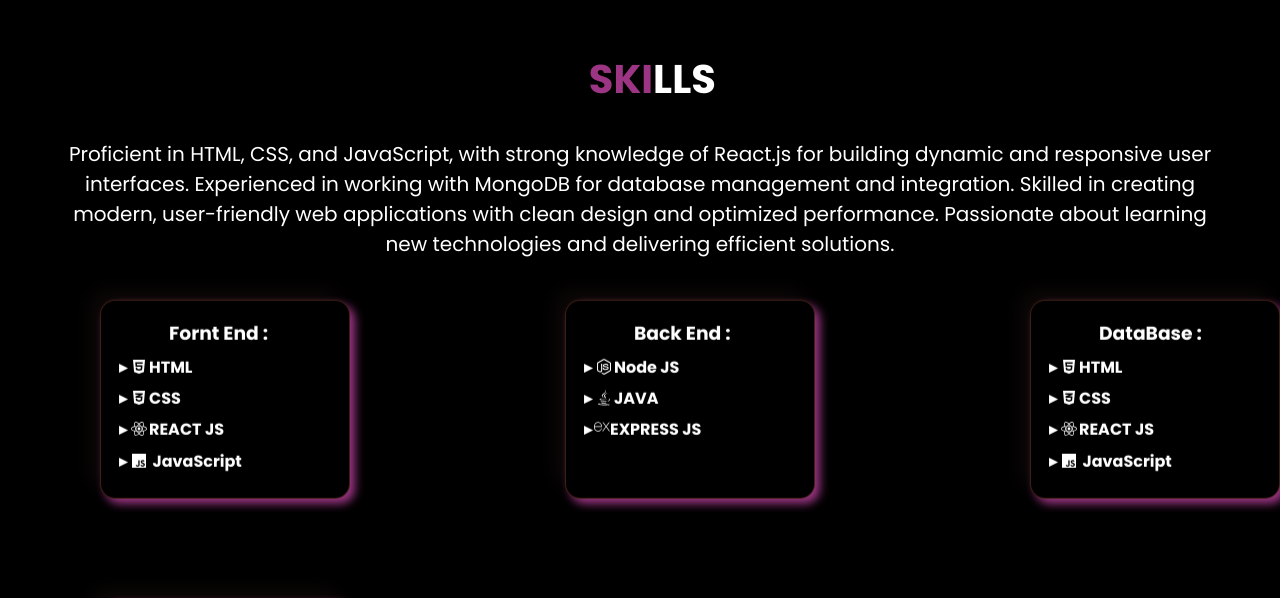
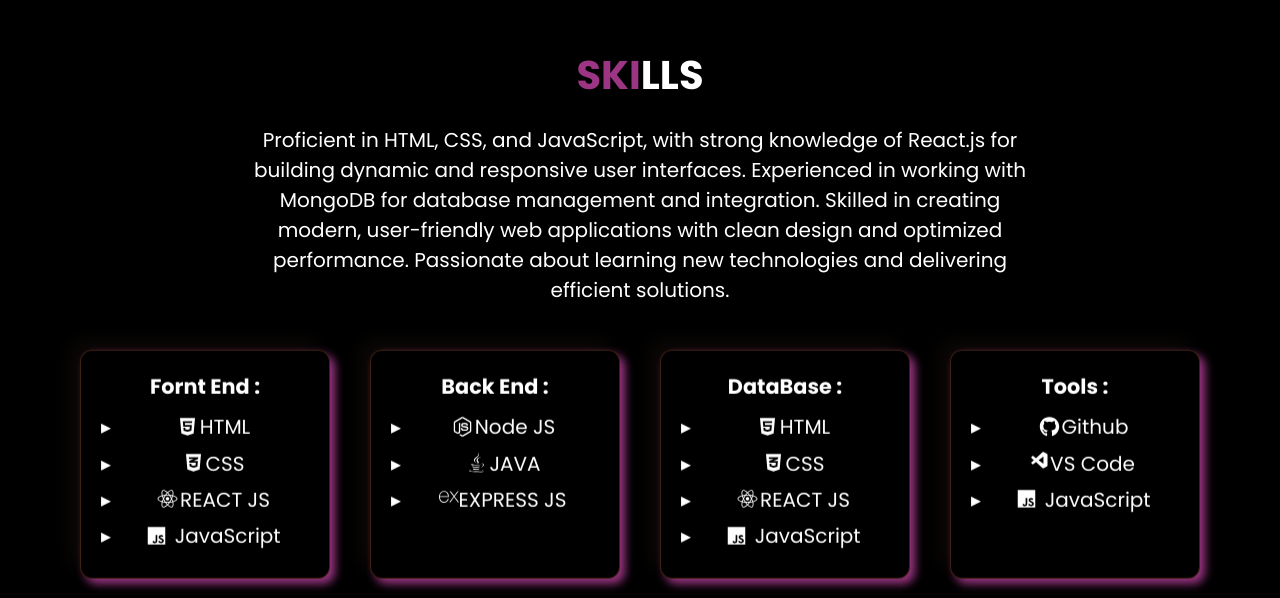
Before and after one commit to ssudharshan-s/portfolio, a React (Create React App) app: page / in a window 1280 px wide. Shown: the part 1551-2149 px from the top of the page. Built offline with nearby package versions, Linux system fonts and the light colour scheme.

Commit message:
Updated files and added resume PDF

```diff
--- a/package.json
+++ b/package.json
@@ -1,4 +1,5 @@
 {
+
   "name": "port",
   "version": "0.1.0",
   "private": true,
@@ -26,6 +27,8 @@
     "build": "react-scripts build",
     "test": "react-scripts test",
     "eject": "react-scripts eject"
+
+
   },
   "eslintConfig": {
     "extends": [
--- a/src/App.css
+++ b/src/App.css
@@ -17,3 +17,15 @@
 a{
   text-decoration: none;
 }
+/* Base (mobile) layout styles */
+body { font-size: 16px; }
+
+@media (min-width: 768px) {
+  body { font-size: 18px; }
+  /* Maybe convert to multi-column layout, resize nav, etc. */
+}
+
+@media (min-width: 1024px) {
+  body { font-size: 20px; }
+  /* Desktop layout adjustments */
+}
--- a/src/components/Container.css
+++ b/src/components/Container.css
@@ -71,3 +71,15 @@
         transform:translateY(-20px);
     }
 }
+
+body { font-size: 16px; }
+
+@media (min-width: 768px) {
+  body { font-size: 18px; }
+
+}
+
+@media (min-width: 1024px) {
+  body { font-size: 20px; }
+
+}
--- a/src/components/Container.jsx
+++ b/src/components/Container.jsx
@@ -3,6 +3,7 @@
 import img from '../Assets/header-img.svg';
 import AOS from 'aos';
 import 'aos/dist/aos.css';
+import resume from "../Assets/1.pdf";
 const Container = () =>{
     useEffect(() => {
         AOS.init({duration: 1000}); // AOS initialization with a duration of 1000ms
@@ -13,7 +14,10 @@
                 <h2 >Hi! I'm Sudharshan
                      Web Developer</h2>
                 <p>This is My portfolio</p>
-                <a className="con" href="/">Let's Connect</a>
+<a className="con" href={resume} target="_blank" rel="noopener noreferrer">
+  Resume
+</a>
+
             </div>
             <div className="image">
                <img className="img" src={img} alt=""></img>
--- a/src/components/Skill1.css
+++ b/src/components/Skill1.css
@@ -1,76 +1,65 @@
-.skill{
+.skill {
   position: relative;
   background: black;
   width: 100%;
-    height: 109vh;
-    margin-top: -30px;;
+  min-height: 100vh;
+  margin-top: -30px;
+  padding: 40px 20px; /* add padding for spacing */
+  text-align: center;
+}
 
-}
-.skill h2{
-    margin-top:5%;
-    position: absolute;
-    padding-left: 46%;
-    text-align: center;
+.skill h2 {
+  margin: 20px 0;
   font-size: 40px;
   color: white;
 }
-.skill p{
-    position: absolute;
+
+.skill p {
   font-size: 20px;
   font-weight: 400;
-    padding: 0 50px;
-    text-align: center;
+  margin: 20px auto;
+  max-width: 800px;
   color: white;
-    margin-top: 12%;
-}
-.skill span{
-    color:rgba(156,53,132,255) ;
 }
 
+.skill span {
+  color: rgba(156, 53, 132, 255);
+}
 
-.skill-list{
-    position: absolute;
+.skill-list {
   display: flex;
-    justify-content: space-between;
   flex-wrap: wrap;
-    grid-template-columns: repeat(auto-fit, minmax(180px, 1fr));
-    gap:100px;
-    margin-top:25%;
-    padding-left: 100px;
+  justify-content: center;
+  gap: 40px;
+  margin-top: 50px;
+}
 
-}
-.skill-box{
-
+.skill-box {
   border: 0.1px solid rgba(124, 65, 36, 0.5);
   backdrop-filter: blur(10px);
   -webkit-backdrop-filter: blur(10px);
-    transition:all 0.3s ease;
   border-radius: 12px;
-    padding:20px;
-    background:#000;
-    color:#fff;
-    width:250px;
+  padding: 20px;
+  background: #000;
+  color: #fff;
+  width: 250px;
+  box-shadow: 5px 5px 10px rgba(156, 53, 132, 255),
+              -10px -10px 20px rgba(25, 17, 13, 0.5);
   transition: all 0.3s ease;
-    box-shadow: 5px 5px 10px rgba(156,53,132,255) ,
-                -10px -10px 20px rgba(25, 17, 13, 0.5);
+  animation: floatIcon 2s ease-in-out infinite;
 }
 
-.skill-box:hover{
+.skill-box:hover {
   transform: translateY(-2px);
-     box-shadow: 15px 15px 30px  rgba(156,53,132,255) ,
+  box-shadow: 15px 15px 30px rgba(156, 53, 132, 255),
               5px 5px 10px rgba(124, 65, 36, 0.5);
 }
 
-.skill-box h3{
-    align-items: center;
-    padding-inline-start: 50px;
+.skill-box h3 {
+  margin-bottom: 10px;
+  font-size: 1.3rem;
 }
-.skill-box ul li::before{
-      content: "▸";
-  position: absolute;
-  left: 0;
-  color: #ffffff;
-}
+
 .skill-box ul {
   list-style: none;
   padding-left: 0;
@@ -79,20 +68,72 @@
 .skill-box ul li {
   margin: 0.4rem 0;
   position: relative;
-  padding-left: 10px;
+  padding-left: 15px;
+}
+
+.skill-box ul li::before {
+  content: "▸";
+  position: absolute;
+  left: 0;
+  color: #ffffff;
+}
+
+/* Floating animation */
+@keyframes floatIcon {
+  0%, 100% { transform: translateY(0); }
+  50% { transform: translateY(-8px); }
+}
+
+/* ----------- RESPONSIVE ------------- */
+
+/* Mobile (≤600px) */
+@media (max-width: 600px) {
+  .skill h2 {
+    font-size: 28px;
+    padding: 0;
+  }
+
+  .skill p {
+    font-size: 16px;
+    padding: 0 10px;
+  }
+
+  .skill-list {
+    flex-direction: column;
+    align-items: center;
+    gap: 20px;
+    margin-top: 30px;
   }
 
   .skill-box {
-     font-weight: bold;
-  padding:  18px;
-  border-radius: 15px;
-   animation: floatIcon 2s ease-in-out infinite;
-  color: #ffffff;
-  user-select: none;
+    width: 90%; /* full width for phone */
+    font-size: 14px;
+  }
 }
 
+/* Tablets & small laptops (601px - 1024px) */
+@media (min-width: 601px) and (max-width: 1024px) {
+  .skill h2 {
+    font-size: 32px;
+  }
 
-@keyframes floatIcon{
-    0%,100% {transform:translateY(0);}
-    50% {transform: translateY(-8px);}
+  .skill p {
+    font-size: 18px;
+    padding: 0 20px;
   }
+
+  .skill-list {
+    gap: 30px;
+  }
+
+  .skill-box {
+    width: 45%; /* two boxes per row */
+  }
+}
+
+/* Large desktops (≥1025px) */
+@media (min-width: 1025px) {
+  .skill-box {
+    width: 250px; /* fixed card size */
+  }
+}
--- a/src/components/Study.css
+++ b/src/components/Study.css
@@ -68,3 +68,15 @@
     box-shadow: 5px 5px 10px rgba(156,53,132,255);
     transform:scale(1.03);
 }
+/* Base (mobile) layout styles */
+body { font-size: 16px; }
+
+@media (min-width: 768px) {
+  body { font-size: 18px; }
+
+}
+
+@media (min-width: 1024px) {
+  body { font-size: 20px; }
+
+}
```
Also changed, not shown: 1 other file (tests, documents, lock files or other folders). Lines whose indentation alone changed are shown as unchanged.
